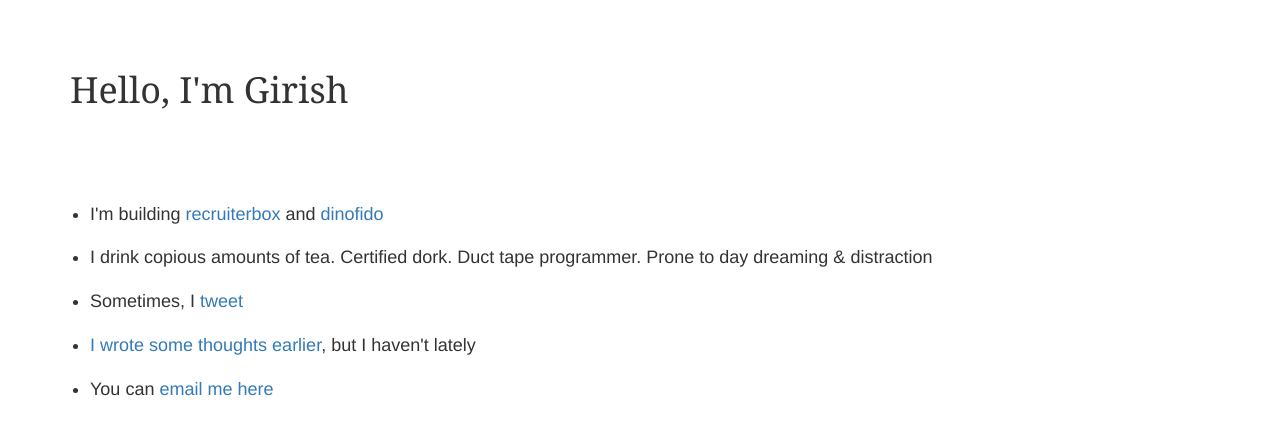
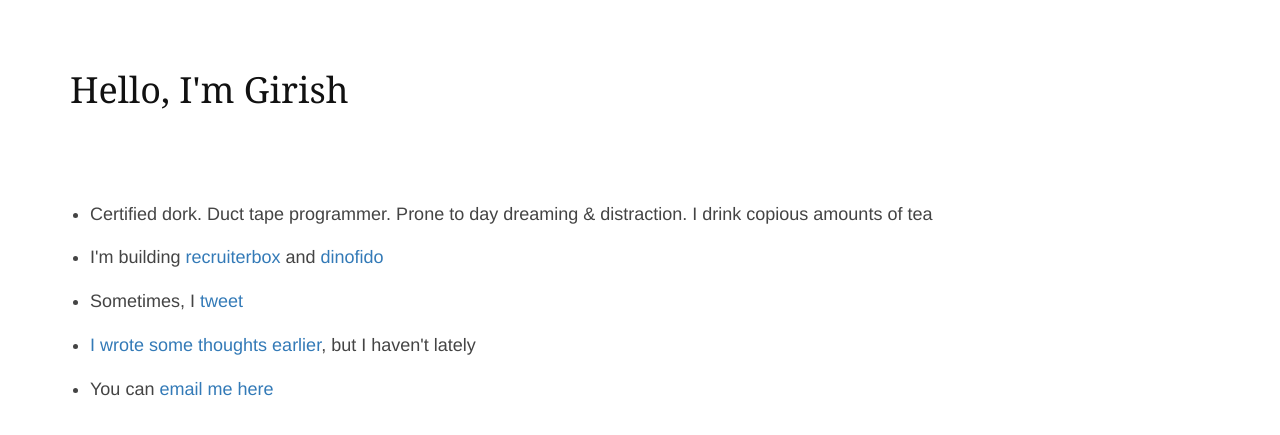
Before and after one commit to greasematic/greasematic.github.io, a plain HTML site: page index.html in a window 1280 px wide. Shown: the part 303-738 px from the top of the page. Drawn offline with nearby package versions, Linux system fonts and the light colour scheme.

Commit message:
more content

```diff
--- a/index.html
+++ b/index.html
@@ -14,11 +14,13 @@
         li{
             margin-bottom: 1em;
             font-size: 18px;
+            color: #444;
         }
         h1{
             margin: 2em 0;
             font-family: Georgia;
             font-weight: normal;
+            color: #111;
         }
         .image-holder{
             border-bottom: 1px solid #ccc;
@@ -34,8 +36,8 @@
         <h1>Hello, I'm Girish</h1>
 
         <ul>
+            <li>Certified dork. Duct tape programmer. Prone to day dreaming &amp; distraction. I drink copious amounts of tea</li>
             <li>I'm building <a href="https://recruiterbox.com">recruiterbox</a> and <a href="https://dinofido.com">dinofido</a></li>
-            <li>I drink copious amounts of tea. Certified dork. Duct tape programmer. Prone to day dreaming &amp; distraction</li>
             <li>Sometimes, I <a href="https://twitter.com/grease_">tweet</li>
             <li>I <a href="http://parathought.posthaven.com/">wrote some thoughts earlier</a>, but I haven't lately</li>
             <li>You can <a href="mailto:mail@girishredekar.net">email me here</a></li>
```
Also changed, not shown: cartoon.png.
